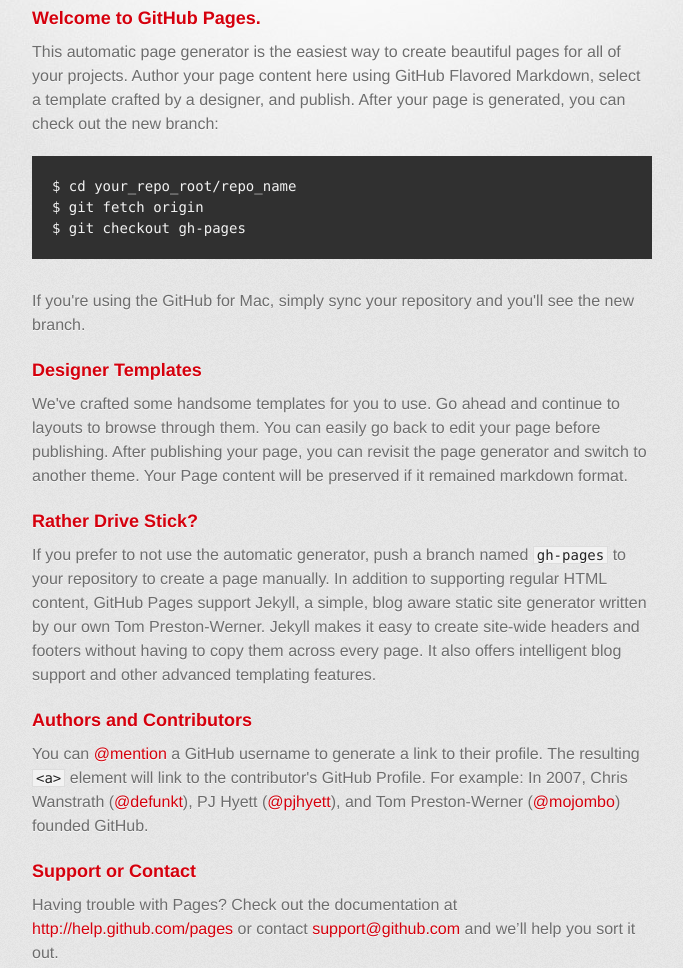
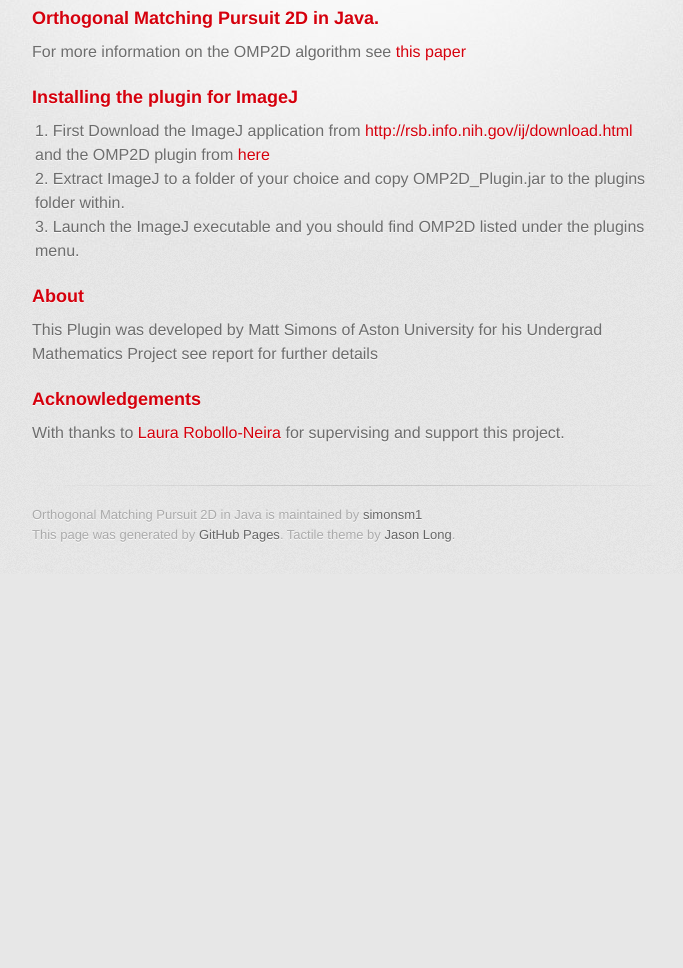
Before and after one commit to simonsm1/OMP2D, a plain HTML site: page index.html in a window 1280 px wide. Shown: the part 323-1291 px from the top of the page, without its empty margins (298-981 px from the left). After the commit the page ends 897 px from the top, so only its background shows below. Drawn offline with Linux system fonts and the light colour scheme; a web font is replaced by a local one.

```diff
--- a/index.html
+++ b/index.html
@@ -32,36 +32,27 @@
 
         <section id="main_content">
           <h3>
-<a name="welcome-to-github-pages" class="anchor" href="#welcome-to-github-pages"><span class="octicon octicon-link"></span></a>Welcome to GitHub Pages.</h3>
+<a name="orthogonal-matching-pursuit-2d-in-java" class="anchor" href="#orthogonal-matching-pursuit-2d-in-java"><span class="octicon octicon-link"></span></a>Orthogonal Matching Pursuit 2D in Java.</h3>
 
-<p>This automatic page generator is the easiest way to create beautiful pages for all of your projects. Author your page content here using GitHub Flavored Markdown, select a template crafted by a designer, and publish. After your page is generated, you can check out the new branch:</p>
-
-<pre><code>$ cd your_repo_root/repo_name
-$ git fetch origin
-$ git checkout gh-pages
-</code></pre>
-
-<p>If you're using the GitHub for Mac, simply sync your repository and you'll see the new branch.</p>
+<p>For more information on the OMP2D algorithm see <a href="#">this paper</a> </p>
 
 <h3>
-<a name="designer-templates" class="anchor" href="#designer-templates"><span class="octicon octicon-link"></span></a>Designer Templates</h3>
+<a name="installing-the-plugin-for-imagej" class="anchor" href="#installing-the-plugin-for-imagej"><span class="octicon octicon-link"></span></a>Installing the plugin for ImageJ</h3>
 
-<p>We've crafted some handsome templates for you to use. Go ahead and continue to layouts to browse through them. You can easily go back to edit your page before publishing. After publishing your page, you can revisit the page generator and switch to another theme. Your Page content will be preserved if it remained markdown format.</p>
+<ol>
+<li>First Download the ImageJ application from <a href="http://rsb.info.nih.gov/ij/download.html">http://rsb.info.nih.gov/ij/download.html</a> and the OMP2D plugin from <a href="https://github.com/simonsm1/OMP2D/raw/master/OMP2D/OMP2D_Plugin.jar">here</a>
+</li>
+<li>Extract ImageJ to a folder of your choice and copy OMP2D_Plugin.jar to the plugins folder within.</li>
+<li>Launch the ImageJ executable and you should find OMP2D listed under the plugins menu.</li>
+</ol><h3>
+<a name="about" class="anchor" href="#about"><span class="octicon octicon-link"></span></a>About</h3>
+
+<p>This Plugin was developed by Matt Simons of Aston University for his Undergrad Mathematics Project see report for further details </p>
 
 <h3>
-<a name="rather-drive-stick" class="anchor" href="#rather-drive-stick"><span class="octicon octicon-link"></span></a>Rather Drive Stick?</h3>
+<a name="acknowledgements" class="anchor" href="#acknowledgements"><span class="octicon octicon-link"></span></a>Acknowledgements</h3>
 
-<p>If you prefer to not use the automatic generator, push a branch named <code>gh-pages</code> to your repository to create a page manually. In addition to supporting regular HTML content, GitHub Pages support Jekyll, a simple, blog aware static site generator written by our own Tom Preston-Werner. Jekyll makes it easy to create site-wide headers and footers without having to copy them across every page. It also offers intelligent blog support and other advanced templating features.</p>
-
-<h3>
-<a name="authors-and-contributors" class="anchor" href="#authors-and-contributors"><span class="octicon octicon-link"></span></a>Authors and Contributors</h3>
-
-<p>You can <a href="https://github.com/blog/821" class="user-mention">@mention</a> a GitHub username to generate a link to their profile. The resulting <code>&lt;a&gt;</code> element will link to the contributor's GitHub Profile. For example: In 2007, Chris Wanstrath (<a href="https://github.com/defunkt" class="user-mention">@defunkt</a>), PJ Hyett (<a href="https://github.com/pjhyett" class="user-mention">@pjhyett</a>), and Tom Preston-Werner (<a href="https://github.com/mojombo" class="user-mention">@mojombo</a>) founded GitHub.</p>
-
-<h3>
-<a name="support-or-contact" class="anchor" href="#support-or-contact"><span class="octicon octicon-link"></span></a>Support or Contact</h3>
-
-<p>Having trouble with Pages? Check out the documentation at <a href="http://help.github.com/pages">http://help.github.com/pages</a> or contact <a href="mailto:support@github.com">support@github.com</a> and we’ll help you sort it out.</p>
+<p>With thanks to <a href="http://www.aston.ac.uk/eas/staff/a-z/dr-laura-rebollo-neira/">Laura Robollo-Neira</a> for supervising and support this project. </p>
         </section>
 
         <footer>
```
Also changed, not shown: params.json (+1 -1 lines).
